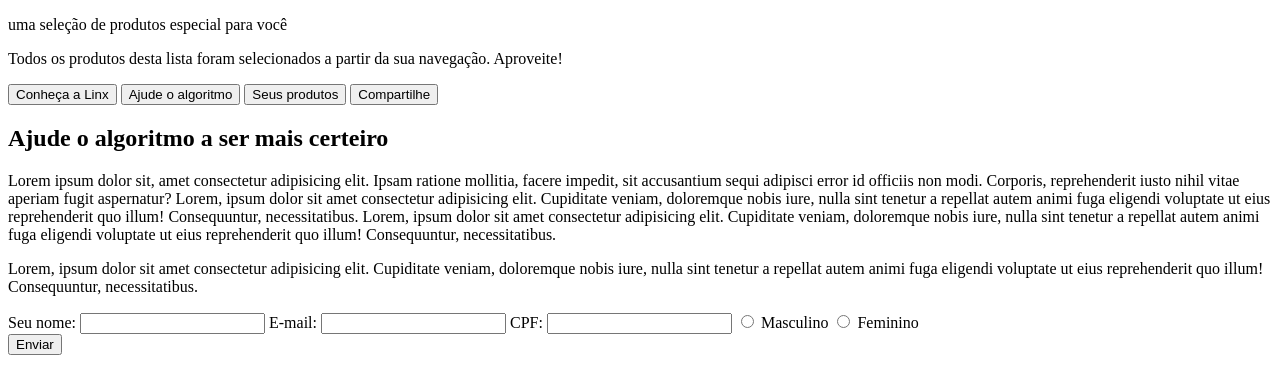
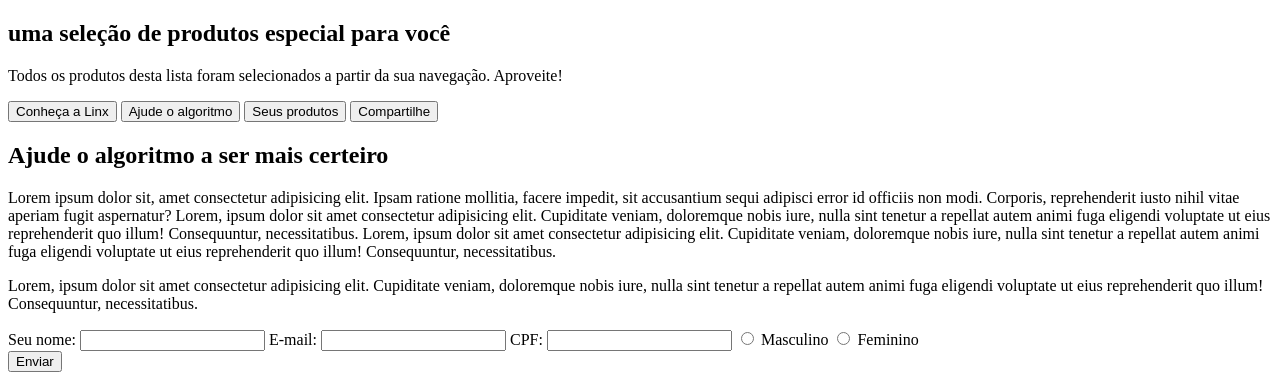
Before and after one commit to EmanuelLacerda/landing-page-linx-impulse, a plain HTML site: page src/index.html in a window 1280 px wide. Shown: the top 376 px of the page. Drawn offline with Linux system fonts and the light colour scheme.

Commit message:
refactor(src/index.html): General refactoring

```diff
--- a/src/index.html
+++ b/src/index.html
@@ -8,8 +8,8 @@
     <body>
         <header>
             <section id="text-content">
-                <p id="text-1">uma seleção de produtos <span>especial para você</span></p>
-                <p id="text-2">Todos os produtos desta lista foram selecionados a partir da sua navegação. Aproveite!</p>
+                <h1 id="page-title">uma seleção de produtos <span>especial para você</span></h1>
+                <p id="page-description">Todos os produtos desta lista foram selecionados a partir da sua navegação. Aproveite!</p>
             </section>
             <section id="buttons">
                 <button>Conheça a Linx</button>
@@ -81,7 +81,7 @@
             </section>
             <section id="special-selection-container">
               <h3>Sua seleção especial</h3>
-              <section id="product-container">
+              <section id="product-grade">
                 <article class="product-card">
                   <header class="product-header">
                     <img src="https://imgs.pontofrio.com.br/55064000/1g.jpg" class="product-image">
```
